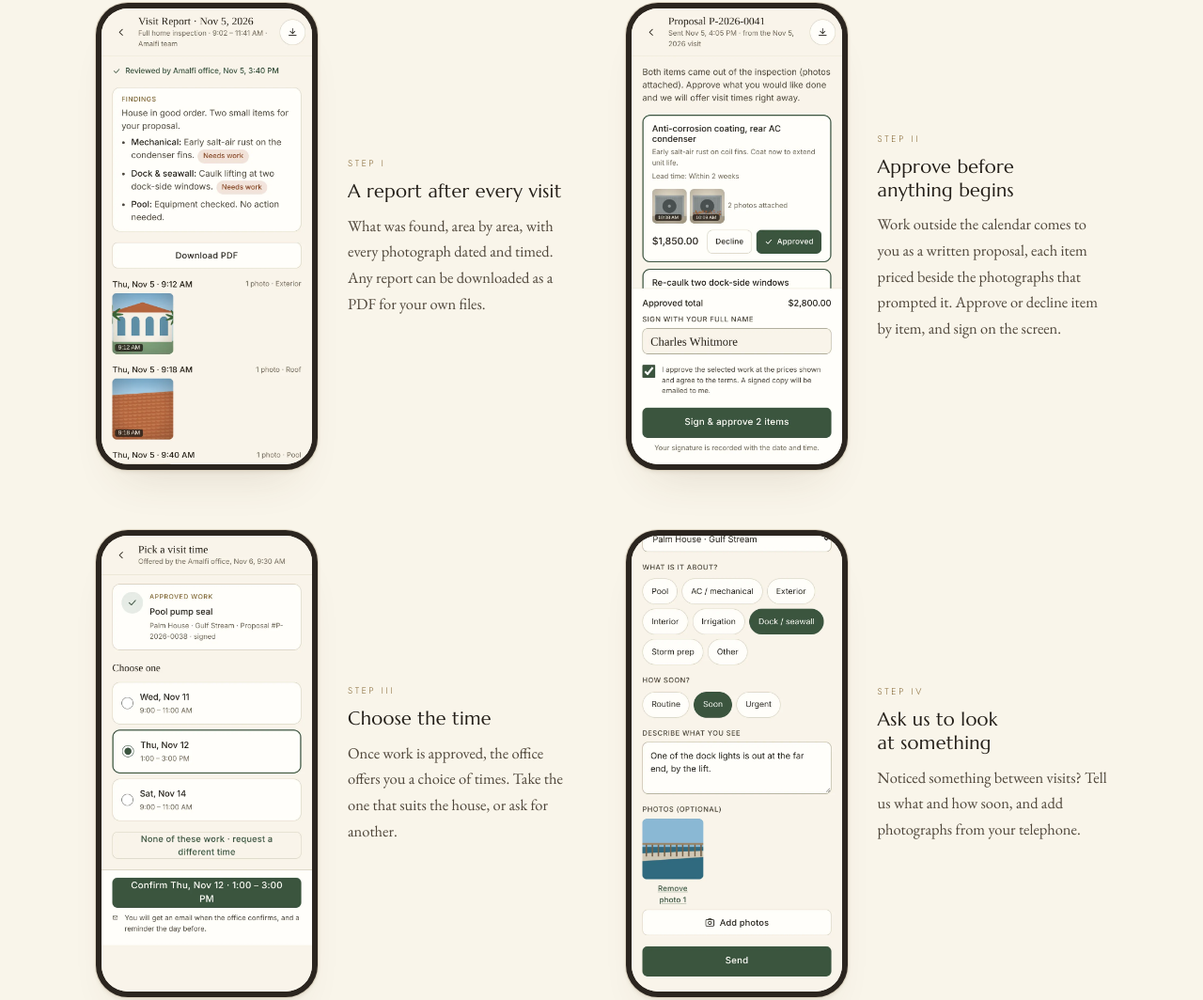
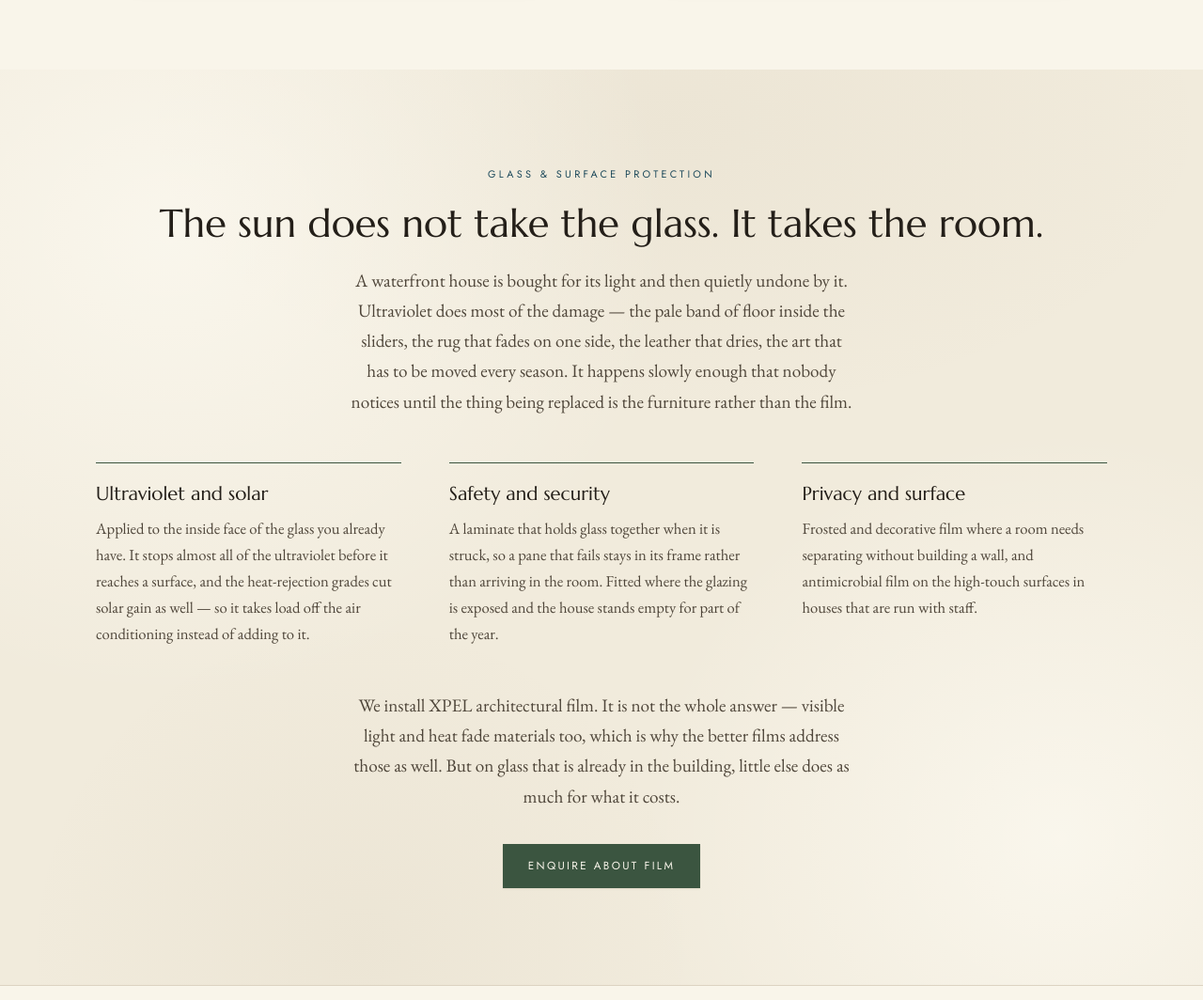
Before and after one commit to sylafation-prog/amalfibg, a plain HTML site: page estates.html in a window 1280 px wide. Shown: the part 4257-5321 px from the top of the page at 94% size. Drawn offline with nearby package versions, Linux system fonts and the light colour scheme.

Commit message:
Estates: glass and surface protection — Programme X and film section
Adds protective film to the estates offering: ultraviolet and solar
window film, safety and security laminate, privacy and decorative film,
and antimicrobial film on high-touch surfaces. XPEL architectural film
named as the product installed. Buildings only — no automotive.

Co-Authored-By: Claude Opus 5 <noreply@anthropic.com>
Claude-Session: https://claude.ai/code/session_017FNsznGUwsE3W4g89jNykx

```diff
--- a/estates.html
+++ b/estates.html
@@ -4,10 +4,10 @@
 <meta charset="utf-8">
 <meta name="viewport" content="width=device-width,initial-scale=1,viewport-fit=cover">
 <title>Waterfront Estate Management | South Florida</title>
-<meta name="description" content="Year-round care for waterfront residences in South Florida — exterior finish, terraces and docks, pool, lift, house systems, storm preparation and house watch.">
+<meta name="description" content="Year-round care for waterfront residences in South Florida — exterior finish, terraces and docks, pool, lift, house systems, protective window film, storm preparation and house watch.">
 <link rel="canonical" href="https://amalfibg.com/estates">
 <meta property="og:title" content="Waterfront Estate Management — Amalfi Group">
-<meta property="og:description" content="Year-round care for waterfront residences in South Florida — exterior finish, terraces and docks, pool, lift, house systems, storm preparation and house watch.">
+<meta property="og:description" content="Year-round care for waterfront residences in South Florida — exterior finish, terraces and docks, pool, lift, house systems, protective window film, storm preparation and house watch.">
 <meta property="og:type" content="website">
 <meta property="og:url" content="https://amalfibg.com/estates">
 <meta name="geo.region" content="US-FL">
@@ -222,6 +222,19 @@
             <li>Housekeeping and household vendors coordinated</li>
           </ul>
         </div>
+        <div class="prog">
+          <span class="pnum">Programme X</span>
+          <h3>Glass &amp; surface protection</h3>
+          <p>Film on the glass already in the building, so the light the house was bought for stops taking the rooms apart.</p>
+          <ul>
+            <li>Ultraviolet film on sun-facing elevations</li>
+            <li>Solar heat and glare reduction</li>
+            <li>Safety and security laminate on vulnerable glazing</li>
+            <li>Privacy and decorative film</li>
+            <li>Antimicrobial film on high-touch surfaces</li>
+            <li>Condition of existing film recorded and renewed</li>
+          </ul>
+        </div>
       </div>
       <div class="two even" style="margin-top:52px">
         <aside class="panel">
@@ -248,6 +261,34 @@
             <li>House watch and contractor escort, by the visit</li>
           </ul>
         </aside>
+      </div>
+    </div>
+  </section>
+
+  <section class="sec band" id="film">
+    <div class="rail">
+      <div class="center">
+        <p class="label">Glass &amp; surface protection</p>
+        <h2 style="margin-top:18px">The sun does not take the glass. It takes the room.</h2>
+        <p class="lede narrow" style="margin-top:20px">A waterfront house is bought for its light and then quietly undone by it. Ultraviolet does most of the damage &mdash; the pale band of floor inside the sliders, the rug that fades on one side, the leather that dries, the art that has to be moved every season. It happens slowly enough that nobody notices until the thing being replaced is the furniture rather than the film.</p>
+      </div>
+      <div class="three">
+        <div>
+          <h3>Ultraviolet and solar</h3>
+          <p>Applied to the inside face of the glass you already have. It stops almost all of the ultraviolet before it reaches a surface, and the heat-rejection grades cut solar gain as well &mdash; so it takes load off the air conditioning instead of adding to it.</p>
+        </div>
+        <div>
+          <h3>Safety and security</h3>
+          <p>A laminate that holds glass together when it is struck, so a pane that fails stays in its frame rather than arriving in the room. Fitted where the glazing is exposed and the house stands empty for part of the year.</p>
+        </div>
+        <div>
+          <h3>Privacy and surface</h3>
+          <p>Frosted and decorative film where a room needs separating without building a wall, and antimicrobial film on the high-touch surfaces in houses that are run with staff.</p>
+        </div>
+      </div>
+      <p class="lede narrow center" style="margin:46px auto 0">We install XPEL architectural film. It is not the whole answer &mdash; visible light and heat fade materials too, which is why the better films address those as well. But on glass that is already in the building, little else does as much for what it costs.</p>
+      <div class="actions center" style="margin-top:34px">
+        <a class="btn btn-primary" href="contact">Enquire about film</a>
       </div>
     </div>
   </section>
```
Also changed, not shown: llms.txt.
